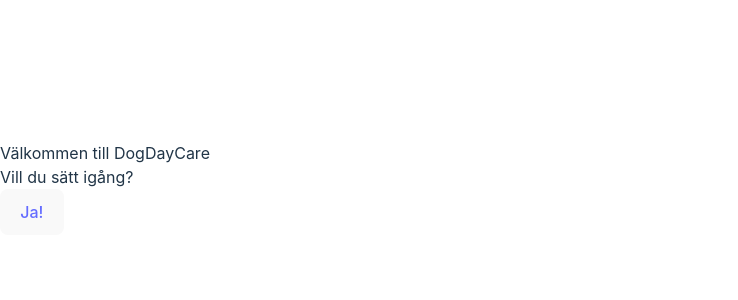
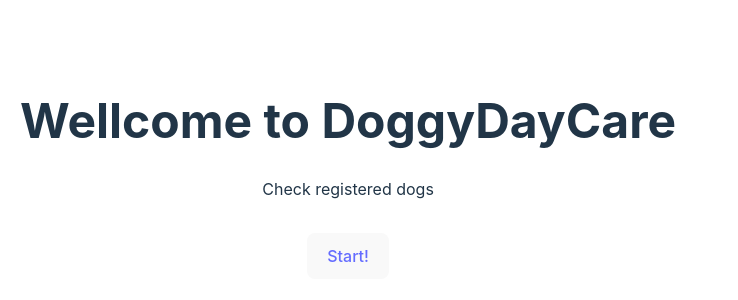
Before and after one commit to VladZGarcia/DogDayCareApp, a React (Vite) app: page /#/ in a window 1280 px wide. Shown: the part 212-512 px from the top of the page, without its empty margins (0-738 px from the left). Built offline with nearby package versions, Linux system fonts and the light colour scheme.

Commit message:
added localStorage and buggfix

```diff
--- a/src/components/Home.jsx
+++ b/src/components/Home.jsx
@@ -4,6 +4,11 @@
 export default function Home() {
     const [dogs, setDogs] = useState([]);
     const url = "https://api.jsonbin.io/v3/b/64254cc2ace6f33a22007d35";
+
+    let dogsLocal = JSON.parse(localStorage.getItem("dogs"));
+    console.log(dogsLocal)
+
+    if (dogsLocal.length == 0) {
 
     useEffect(() => {
         const fetchDogData = async () => {
@@ -15,8 +20,8 @@
                 });
                 const data = await res.json();
                 setDogs(data.record);
-                // console.log(data);
 
+                    localStorage.setItem('dogs', JSON.stringify(dogs));
             } catch (error) {
                 console.error(error);
             }
@@ -24,6 +29,10 @@
 
         fetchDogData();
     }, [])
+
+    dogsLocal = JSON.parse(localStorage.getItem("dogs"));
+    console.log(dogsLocal)
+}
 
     return (
         <>
@@ -36,7 +45,7 @@
                             The Dog Daycare App
                         </h1>
                         <p className="my-8">
-                            {dogs.length} dogs registered. This appication is powered by {""}
+                            {dogsLocal.length} dogs registered. This appication is powered by {""}
                             <a href="https://jsonbin.io" className="text-indigo-600 underline active:text-orange-400">jsonbin.io</a>
                         </p>
                         {/* <form className="max-w-xl mx-auto" autoComplete="off">
@@ -50,7 +59,7 @@
                         </form> */}
                     </div>
                     <div className="grid grid-cols-1 gap-8 md:grid-cols-2 xl:grid-cols-3 my-10 lg-20">
-                        {dogs.map((dog, index) => (
+                        {dogsLocal.map((dog, index) => (
 
                             <Link
                                 to={`/${index}`}
--- a/src/components/SingleDog.jsx
+++ b/src/components/SingleDog.jsx
@@ -4,43 +4,47 @@
 export default function SingleDog() {
 
   const url = "https://api.jsonbin.io/v3/b/64254cc2ace6f33a22007d35?meta=false";
-  const [dog, setDog] = useState([])
+  // const [dog, setDog] = useState([]);
 
-  const { index } = useParams()
+  const { index } = useParams();
 
-  useEffect(() => {
-    console.log(index)
-    const fetchSingleDogData = async () => {
-      try {
-        const res = await fetch(url, {
-          headers: {
-            "X-Master-Key": "$2b$10$ijNUzOvWqtFAJ3EUlMybSeUrqUYdr.2GNXAEAEsf5/cTY1MtsBVHS"
+  let dogsLocal = JSON.parse(localStorage.getItem("dogs"));
+  console.log(dogsLocal)
 
-          }
-        });
-        const data = await res.json();
-        // const singleDog = data[index]
-        setDog(data[index]);
+  //     if (dogsLocal.length == 0) {
+  //   useEffect(() => {
+  //     console.log(index)
+  //     const fetchSingleDogData = async () => {
+  //       try {
+  //         const res = await fetch(url, {
+  //           headers: {
+  //             "X-Master-Key": "$2b$10$ijNUzOvWqtFAJ3EUlMybSeUrqUYdr.2GNXAEAEsf5/cTY1MtsBVHS"
 
-        console.log(data[index])
+  //           }
+  //         });
+  //         const data = await res.json();
+  //         // const singleDog = data[index]
+  //         setDog(data[index]);
 
+  //         console.log(data[index])
+  //         localStorage.setItem('dogs', JSON.stringify(dogs));
 
-      } catch (error) {
-        console.error(error);
-      }
-    }
+  //       } catch (error) {
+  //         console.error(error);
+  //       }
+  //     }
 
-    fetchSingleDogData();
+  //     fetchSingleDogData();
 
-  }, [index])
-  console.log(dog.name)
+  //   }, [index])
+  //   dogsLocal = JSON.parse(localStorage.getItem("dogs"));
+  //   console.log(dogsLocal)
+  // }
+  let dog = (dogsLocal[index]);
+  console.log(dog)
   return (
-    <>
-      {!dog ? (
-        <h1 className="flex items-center justify-center  text-center px-5 text-3xl h-screen font-bold uppercase">Loading...</h1>
-      ) : (<>
+       <>
         <section className="max-w-5xl mx-auto flex items-center justify-center h-screen">
-
           <div
             key={dog.chipNumber}
             className="grid grid-cols-1 gap-8 p-8 md:grid-cols-2 md:place-items-center">
@@ -53,9 +57,9 @@
                 <li><span className="font-bold text-slate-200">Age:</span>  {dog.age}</li>
                 <li><span className="font-bold text-slate-200">Breed:</span> {dog.breed}</li>
                 <li><span className="font-bold text-slate-200">ChipNumber:</span> {dog.chipNumber}</li>
-                {/* <li><span className="font-bold text-slate-200">OwnerName:</span> {dog.owner.name} </li>
+                <li><span className="font-bold text-slate-200">OwnerName:</span> {dog.owner.name} </li>
                 <li><span className="font-bold text-slate-200">OwnerLastName:</span> {dog.owner.lastName} </li>
-                <li><span className="font-bold text-slate-200">PhoneNumber:</span> {dog.owner.phoneNumber} </li> */}
+                <li><span className="font-bold text-slate-200">PhoneNumber:</span> {dog.owner.phoneNumber} </li>
                 <li><span className="font-bold text-slate-200">Sex:</span> {dog.sex}</li>
                 <li> {dog.present ? <p className="text-white text-lg">Present</p> : <p>not present</p>}</li>
               </ul>
@@ -68,8 +72,6 @@
             </article>
           </div>
         </section>
-      </>)}
-
-    </>
+      </>
   )
 }
--- a/src/components/Welcome.jsx
+++ b/src/components/Welcome.jsx
@@ -5,11 +5,13 @@
 
 
     return (
-        <section>
-            <h2>Välkommen till DogDayCare</h2>
-            <p>Vill du sätt igång?</p>
+        <section className="items-center justify-center  text-center">
+            <h2 className="items-center justify-center  text-center px-5 text-3xl font-bold lg:text-5xl">
+                Wellcome to DoggyDayCare
+                </h2>
+            <p className="my-8">Check registered dogs</p>
             <Link to="/Home">
-                <button >Ja!</button>
+                <button >Start!</button>
             </Link>
         </section>
     )
```
Lines whose indentation alone changed are shown as unchanged.
